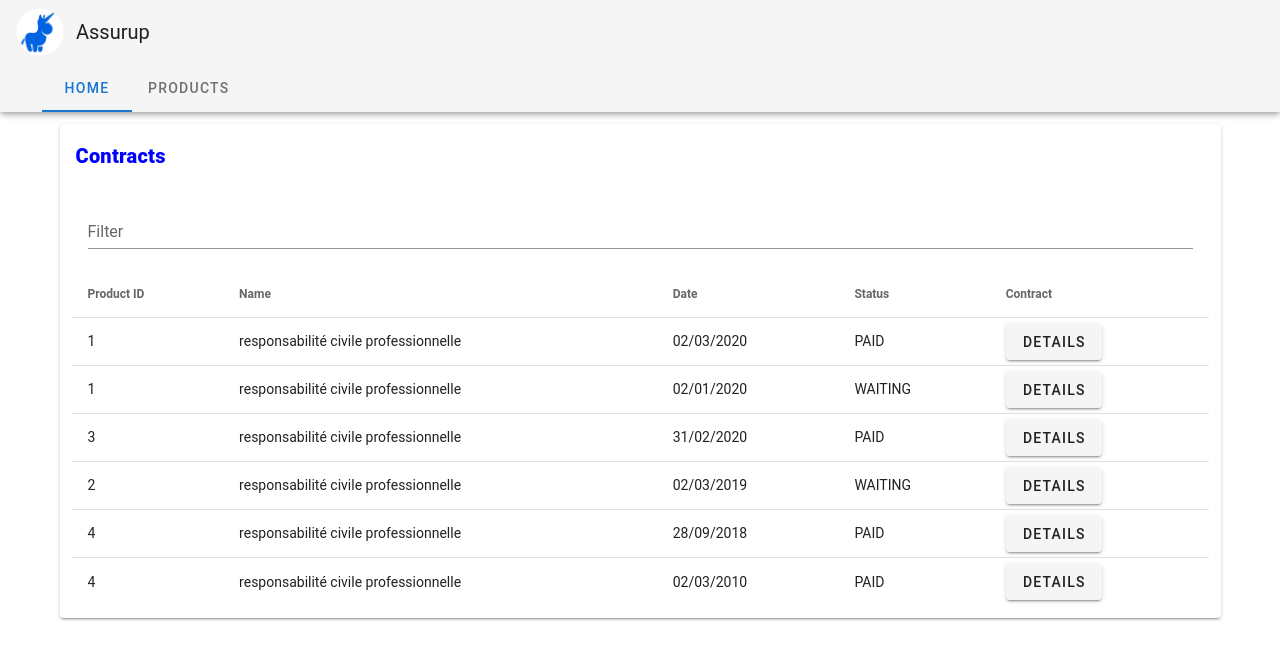
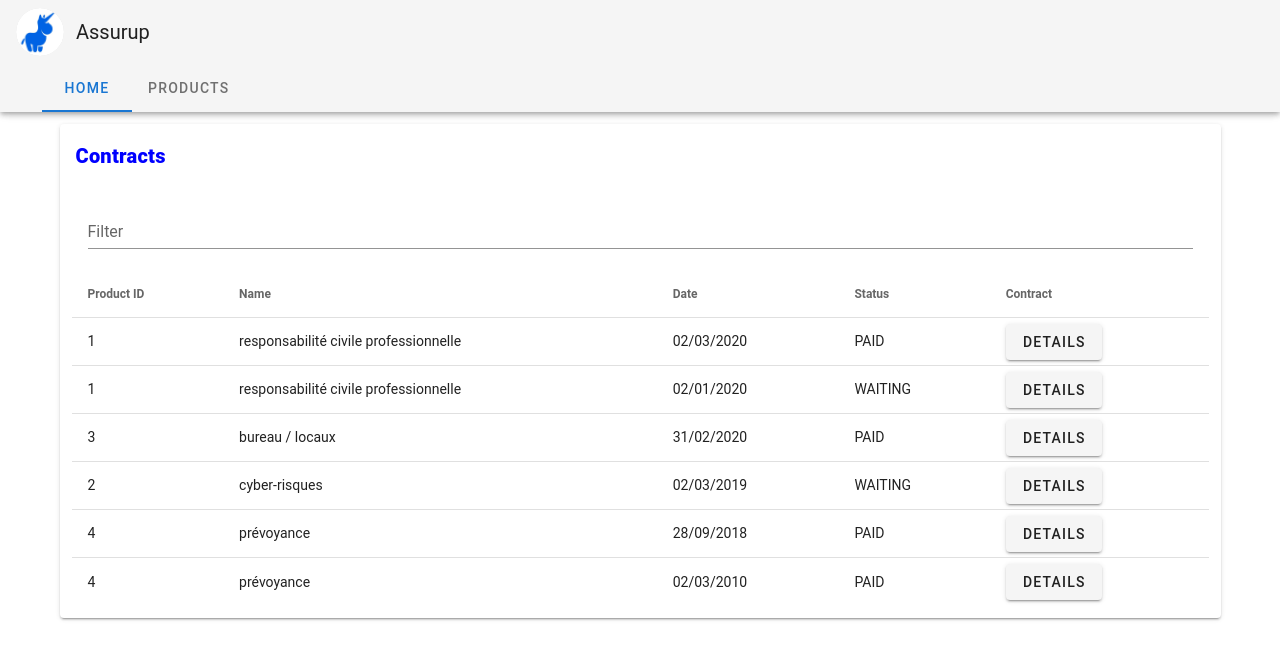
Before and after one commit to osmahi69/assurup, a Vue app: page /products in a window 1280 px wide. Both pictures are taken after a click on the tab "HOME". Shown: the top 660 px of the page. Built offline with nearby package versions, Linux system fonts and the light colour scheme.

Commit message:
display name of product

```diff
--- a/src/views/Home.vue
+++ b/src/views/Home.vue
@@ -20,9 +20,9 @@
               </tr>
             </thead>
             <tbody>
-              <tr v-for="contract in theContracts" :key="contract.id">
+              <tr v-for="(contract, index) in theContracts" :key="contract.id">
                 <td>{{ contract.productId }}</td>
-                <td>{{ selectedProduct.name}}</td>
+                <td>{{ selectedProduct[index]}}</td>
                 <td>{{ contract.effectiveDate }}</td>
                 <td>{{ contract.status }}</td>
                 <td>
@@ -53,8 +53,17 @@ export default {
   computed: {
     ...mapState((['contracts', 'products'])),
     selectedProduct() {
-      const pId = this.contracts.list.map((contract) => contract.productId);
-      const selectedProduct = this.products.list.find((p, index) => p.id === pId[index]);
+      let name = {};
+      const selectedProduct = this.contracts.list.map((c) => {
+        this.products.list.map((p) => {
+          if (p.id === c.productId) {
+            name = p.name;
+            return name;
+          }
+          return null;
+        });
+        return name;
+      });
       return selectedProduct;
     },
     theContracts() {
--- a/src/views/Products.vue
+++ b/src/views/Products.vue
@@ -3,21 +3,23 @@
   <v-card-title class="title"> Products</v-card-title>
   <div v-for="product in theProducts" :key="product.id">
       <div class="displayFlex">
-        <th class="metaData"> Description {{product.id}}:</th>
+        <th class="metaData"> Description of product {{product.id}}:</th>
         <v-text-field
         class="textField"
         label="Description"
-        :rules="rules"
+        :value="product.description"
       ></v-text-field>
       </div>
       <div class="displayFlex">
-        <th class="name"> Name: {{product.id}}</th>
+        <th class="name"> Name of product: {{product.id}}</th>
         <v-text-field
         class="textFieldName"
         label="Name"
-        :rules="rules"
+        :value="product.name"
       ></v-text-field>
-        <input v-model="message" />
+        </div>
+        <div class="displayFlex">
+        <th class="metaData"> Total price of product {{product.id}}:</th>
       </div>
       <v-divider/>
       </div>
```
